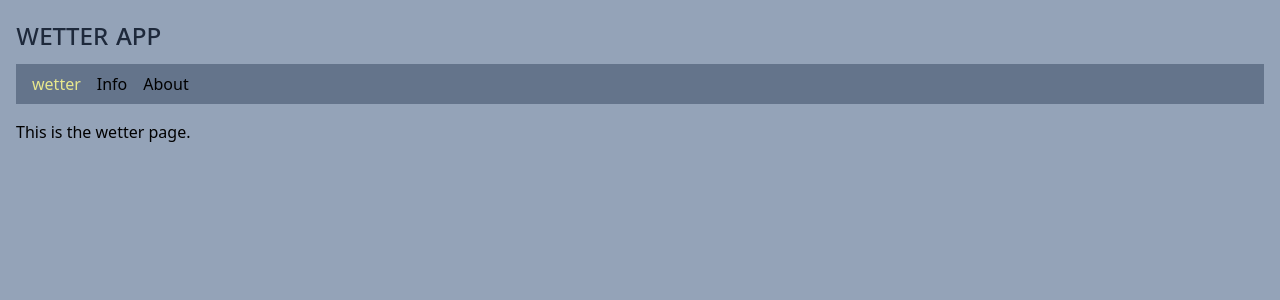
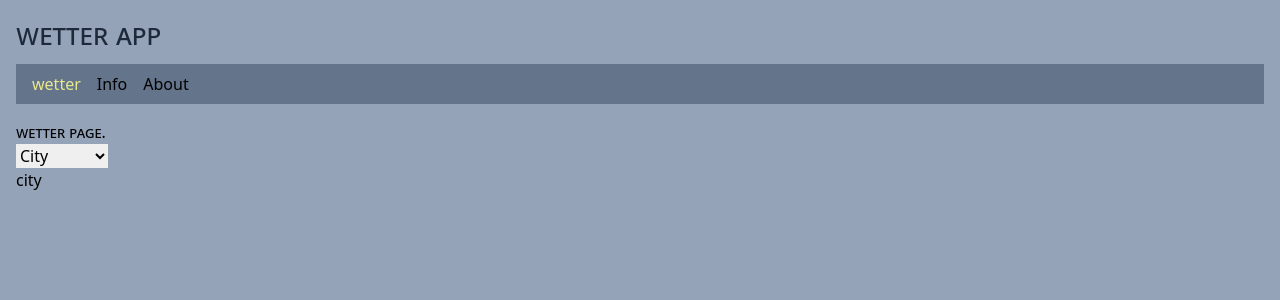
Before and after one commit to winnie-mama-codes/wetter-app, a React (Vite) app: page /wetter in a window 1280 px wide. Shown: the top 300 px of the page. Built offline with nearby package versions, Linux system fonts and the light colour scheme.

Commit message:
form finish

```diff
--- a/src/pages/PageWetter.tsx
+++ b/src/pages/PageWetter.tsx
@@ -1,5 +1,24 @@
 export const PageWetter = () => {
 	return (
-		<p>This is the wetter page.</p>
+		<>
+		<h1> wetter page.</h1>
+		<form>
+			<select name="" id="">
+			<option selected>City</option>
+			<option value="berlin">Berlin</option>
+			<option value="ham">Hamburg</option>
+			</select>
+
+		</form>
+
+		<div>
+		<h2>city</h2>
+
+
+
+		</div>
+
+
+		</>
 	)
 }
```
